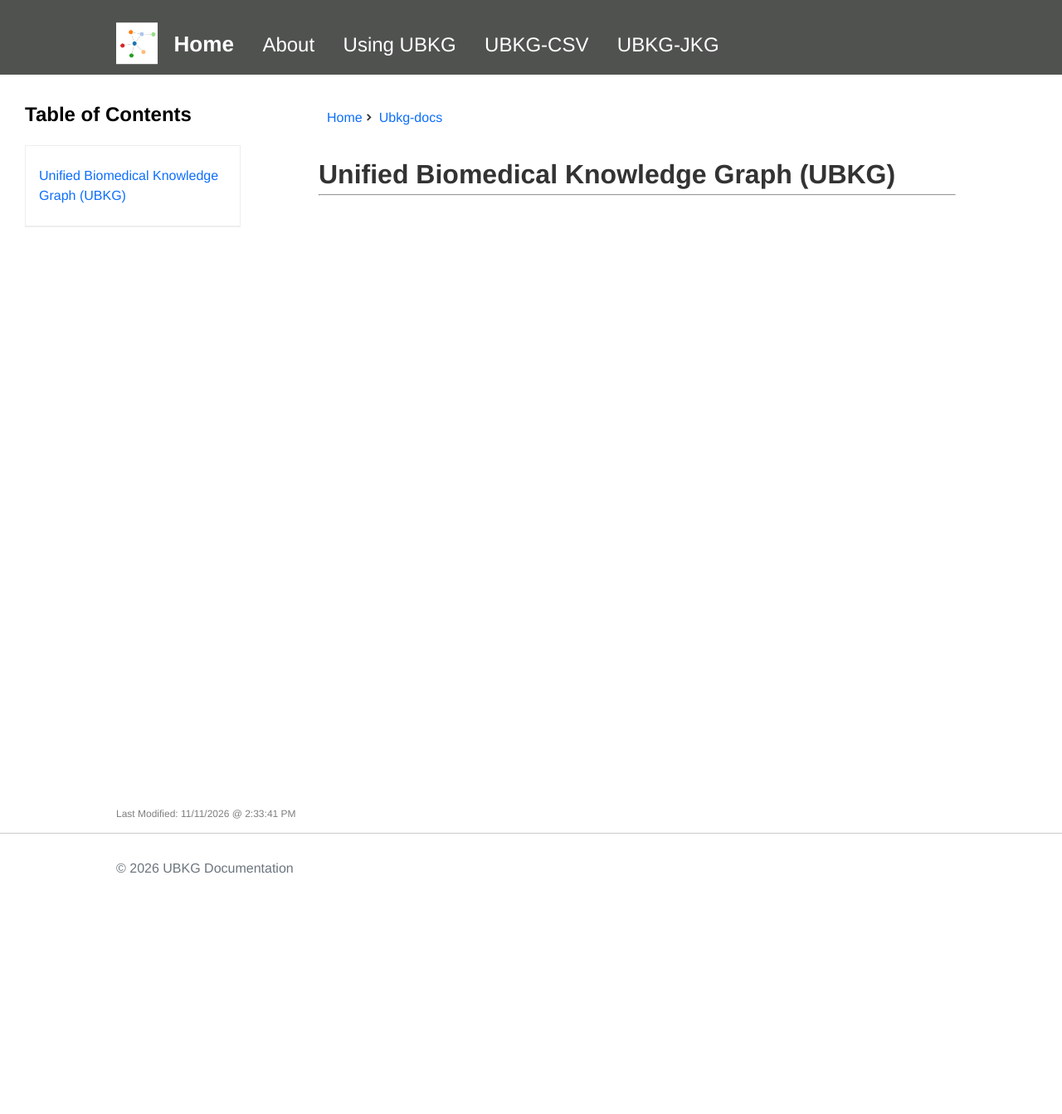
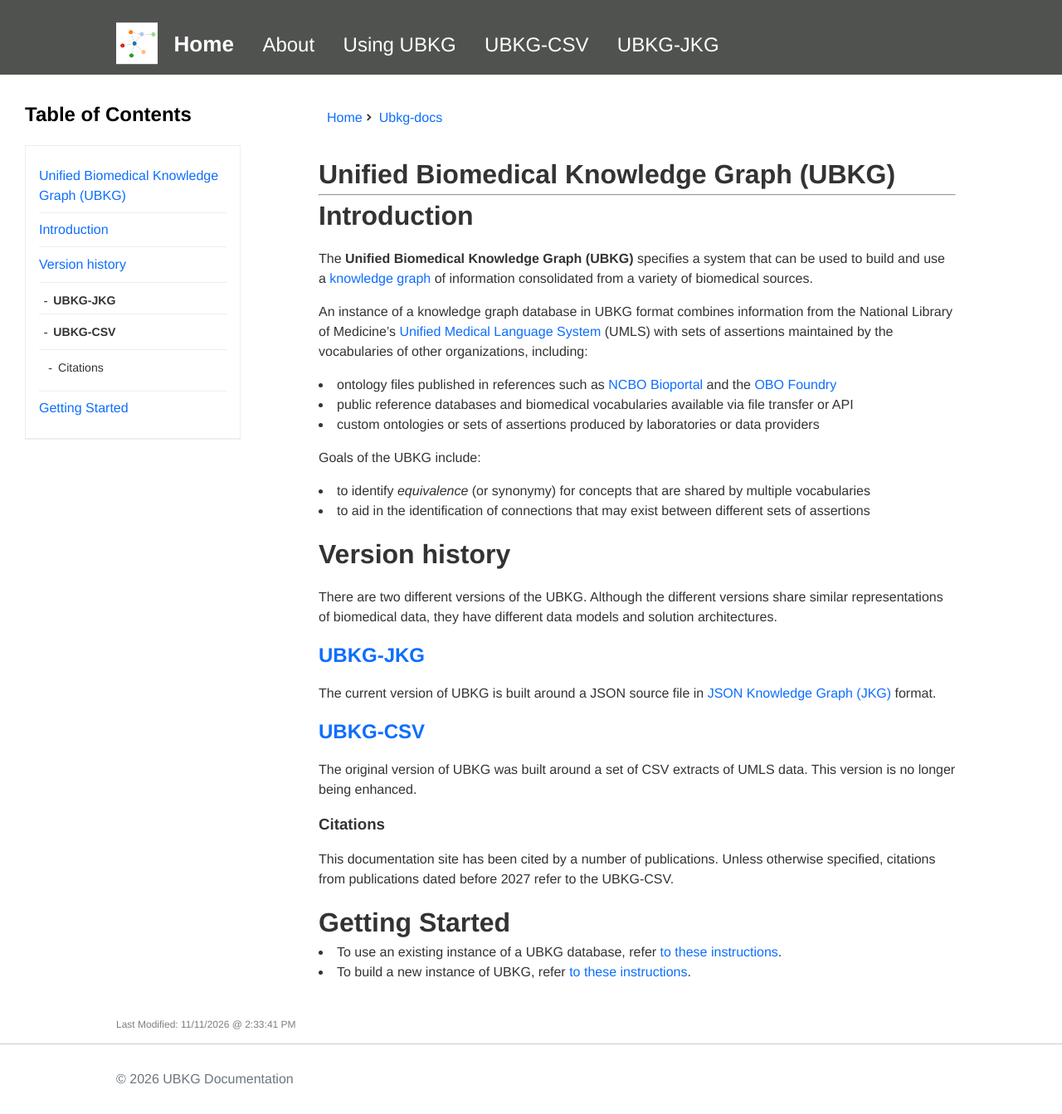
Before and after one commit to x-atlas-consortia/ubkg-docs, a Jekyll site: the page built from docs/index.MD, in a window 1280 px wide. Shown: the whole page at 83% size. Built offline with Jekyll 4.4.1, drawn with Linux system fonts in a browser that asks for light colours; our own code applies the rules of GitHub Pages for plain Markdown files; before the commit the page ends 1089 px from its top, so only the background shows below that.

Commit message:
Progress commit

```diff
--- /dev/null
+++ b/docs/index.MD
@@ -0,0 +1,38 @@
+---
+layout: default
+---
+
+# Unified Biomedical Knowledge Graph (UBKG)
+
+---
+# Introduction
+
+The **Unified Biomedical Knowledge Graph (UBKG)** specifies a system that can be used to build and use a [knowledge graph](https://en.wikipedia.org/wiki/Knowledge_graph) of information consolidated from a variety of biomedical sources.
+
+An instance of a knowledge graph database in UBKG format combines information from the National Library of Medicine's [Unified Medical Language System](https://www.nlm.nih.gov/research/umls/index.html) (UMLS) with sets of assertions maintained by the vocabularies of other organizations, including:
+
+* ontology files published in references such as [NCBO Bioportal](https://bioportal.bioontology.org/) and the [OBO Foundry](https://obofoundry.org/)
+* public reference databases and biomedical vocabularies available via file transfer or API
+* custom ontologies or sets of assertions produced by laboratories or data providers
+
+Goals of the UBKG include:
+* to identify _equivalence_ (or synonymy) for concepts that are shared by multiple vocabularies
+* to aid in the identification of connections that may exist between different sets of assertions
+
+# Version history
+There are two different versions of the UBKG. Although the different versions share similar representations of biomedical data, they have different data models and solution architectures.
+
+## [UBKG-JKG](/ubkg-jkg)
+The current version of UBKG is built around a JSON source file in [JSON Knowledge Graph (JKG)](https://github.com/x-atlas-consortia/json-knowledge-graph) format.
+
+## [UBKG-CSV](/ubkg-csv)
+The original version of UBKG was built around a set of CSV extracts of UMLS data.
+This version is no longer being enhanced.
+
+### Citations
+This documentation site has been cited by a number of publications. Unless otherwise specified, citations from publications dated before 2027
+refer to the UBKG-CSV.
+
+# Getting Started
+* To use an existing instance of a UBKG database, refer [to these instructions](/using#using-an-existing-instance-of-ubkg).
+* To build a new instance of UBKG, refer [to these instructions](/using#building-a-new-instance-of-ubkg).
```
Also changed, not shown: docs/about/glossary/index.md (added, +172 -0 lines), docs/about/index.MD (+26 -1 lines), docs/index.md (deleted, +0 -7 lines), docs/using/index.MD (+4 -0 lines), docs/images/ubkg_system.png (added).
